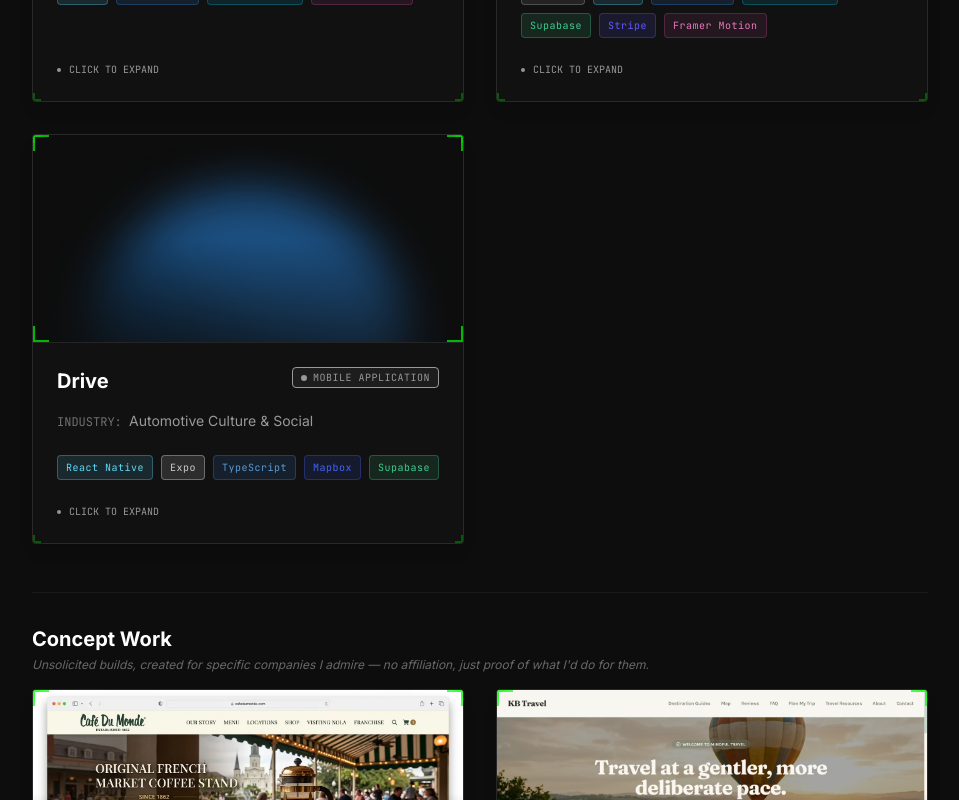
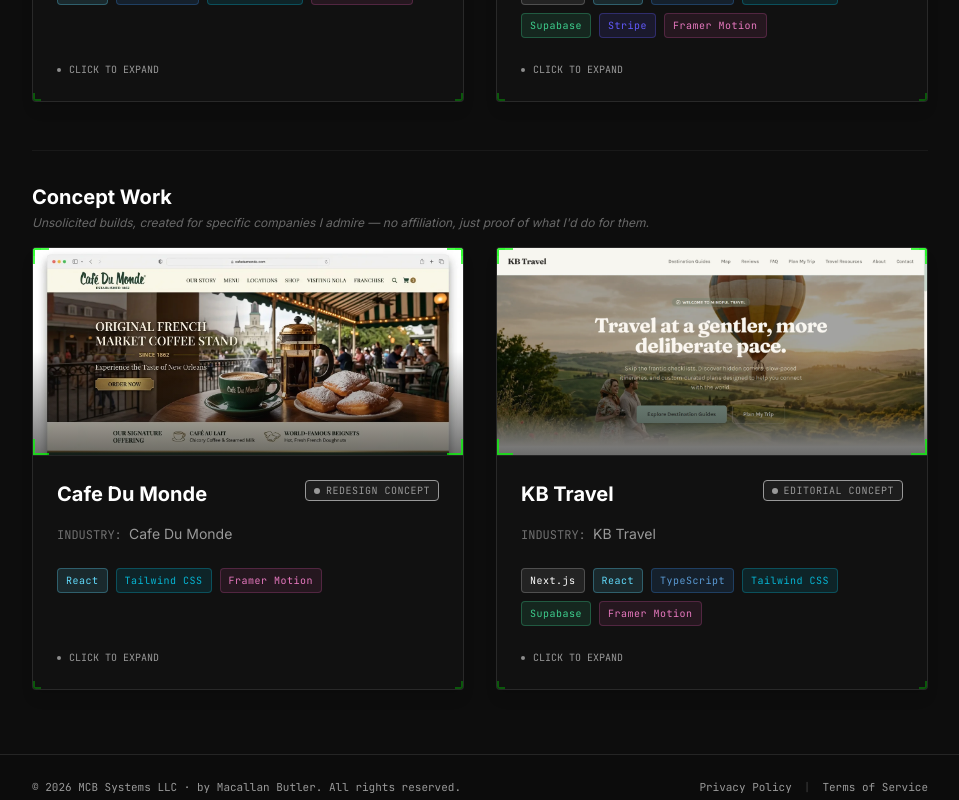
Before and after one commit to MacallanButler/portfolio-netrunner-v1, a Next.js app: page /gigs in a window 1280 px wide. Shown: the part 1100-1900 px from the top of the page, without its empty margins (288-1247 px from the left). Built offline with nearby package versions, Linux system fonts and the light colour scheme.

Commit message:
feat: remove unreleased Drive project and eliminate bespoke phrasing across site

```diff
--- a/src/app/comms/CommsClient.tsx
+++ b/src/app/comms/CommsClient.tsx
@@ -35,7 +35,7 @@
             const formattedAddons = addonsParam ? addonsParam.split(",").join(", ") : "Standard baseline";
             const brief = [
                 `// --- MCB SYSTEMS PROJECT ESTIMATOR SPECIFICATION ---`,
-                `Platform: ${typeParam || "Bespoke Platform"}`,
+                `Platform: ${typeParam || "Custom Platform"}`,
                 `Scope Tier: ${scopeParam || "Standard"}`,
                 `Modules Included: ${formattedAddons}`,
                 `Retainer Selection: ${planParam || "None"}`,
--- a/src/app/contact/page.tsx
+++ b/src/app/contact/page.tsx
@@ -5,13 +5,13 @@
 
 export const metadata: Metadata = {
   title: "Contact MCB Systems | Start a Project",
-  description: `Get in touch with ${BRAND.legalName} to discuss bespoke web development, UI architecture, or new digital flagship projects.`,
+  description: `Get in touch with ${BRAND.legalName} to discuss custom web development, UI architecture, or new digital flagship projects.`,
   alternates: {
     canonical: `${BRAND.siteUrl}/contact`,
   },
   openGraph: {
     title: `Contact MCB Systems | Start a Project`,
-    description: `Get in touch with ${BRAND.legalName} to discuss bespoke web development, UI architecture, or new digital flagship projects.`,
+    description: `Get in touch with ${BRAND.legalName} to discuss custom web development, UI architecture, or new digital flagship projects.`,
     url: `${BRAND.siteUrl}/contact`,
     siteName: BRAND.displayName,
   },
--- a/src/app/gigs/GigsClient.tsx
+++ b/src/app/gigs/GigsClient.tsx
@@ -14,7 +14,7 @@
 
   // Split projects based on dynamic brief groupings
   const independentBuilds = projectsData.filter((p) =>
-    ["ghost_mountain", "apex_drop", "blue_horizon", "proj_wrought", "drive"].includes(p.id)
+    ["ghost_mountain", "apex_drop", "blue_horizon", "proj_wrought"].includes(p.id)
   );
   const conceptWork = projectsData.filter((p) =>
     ["cafe_du_monde", "proj_mom"].includes(p.id)
--- a/src/app/layout.tsx
+++ b/src/app/layout.tsx
@@ -22,7 +22,7 @@
     default: `${BRAND.displayName} | Full-Stack Development & UI Architecture Studio`,
     template: `%s | ${BRAND.displayName}`
   },
-  description: `${BRAND.legalName} is a web development and UI architecture studio founded by ${BRAND.founder}, specializing in high-fidelity React, Next.js, and bespoke digital solutions.`,
+  description: `${BRAND.legalName} is a web development and UI architecture studio founded by ${BRAND.founder}, specializing in high-fidelity React, Next.js, and custom digital solutions.`,
   keywords: [
     BRAND.displayName,
     BRAND.legalName,
@@ -56,13 +56,13 @@
     locale: "en_US",
     url: BRAND.siteUrl,
     title: `${BRAND.displayName} | Full-Stack Development & UI Architecture Studio`,
-    description: `${BRAND.legalName} is a web development and UI architecture studio founded by ${BRAND.founder}, specializing in high-fidelity React, Next.js, and bespoke digital solutions.`,
+    description: `${BRAND.legalName} is a web development and UI architecture studio founded by ${BRAND.founder}, specializing in high-fidelity React, Next.js, and custom digital solutions.`,
     siteName: BRAND.displayName,
   },
   twitter: {
     card: "summary_large_image",
     title: `${BRAND.displayName} | Full-Stack Development & UI Architecture Studio`,
-    description: `${BRAND.legalName} is a web development and UI architecture studio founded by ${BRAND.founder}, specializing in high-fidelity React, Next.js, and bespoke digital solutions.`,
+    description: `${BRAND.legalName} is a web development and UI architecture studio founded by ${BRAND.founder}, specializing in high-fidelity React, Next.js, and custom digital solutions.`,
   },
   robots: {
     index: true,
--- a/src/app/opengraph-image.tsx
+++ b/src/app/opengraph-image.tsx
@@ -72,7 +72,7 @@
               lineHeight: 1.5,
             }}
           >
-            Bespoke digital experiences built with Next.js, React, TypeScript, and modern architecture.
+            Custom digital experiences built with Next.js, React, TypeScript, and modern architecture.
           </div>
         </div>
 
--- a/src/app/page.tsx
+++ b/src/app/page.tsx
@@ -43,7 +43,7 @@
           "@id": `${BRAND.siteUrl}/#organization`,
           "name": BRAND.legalName
         },
-        "description": `${BRAND.founder} is the founder of ${BRAND.legalName}, a development studio specializing in high-fidelity React, Next.js, and bespoke web software.`
+        "description": `${BRAND.founder} is the founder of ${BRAND.legalName}, a development studio specializing in high-fidelity React, Next.js, and custom web software.`
       }
     ]
   };
--- a/src/app/sitemap.ts
+++ b/src/app/sitemap.ts
@@ -65,7 +65,7 @@
       changeFrequency: 'yearly',
       priority: 0.3,
     },
-    ...['wrought', 'apex_drop', 'ghost_mountain', 'drive', 'blue_horizon', 'proj_mom', 'cafe_du_monde'].map((slug) => ({
+    ...['wrought', 'apex_drop', 'ghost_mountain', 'blue_horizon', 'proj_mom', 'cafe_du_monde'].map((slug) => ({
       url: `${baseUrl}/work/${slug}`,
       lastModified: new Date('2026-09-09'),
       changeFrequency: 'monthly' as const,
--- a/src/app/terms/page.tsx
+++ b/src/app/terms/page.tsx
@@ -55,11 +55,11 @@
             <span className="text-neon-cyan text-xs">01.</span> Services & Scope of Work
           </h2>
           <p>
-            MCB Systems provides professional web development, UI/UX architecture, performance optimization, and maintenance services across standard packages and bespoke contracts:
+            MCB Systems provides professional web development, UI/UX architecture, performance optimization, and maintenance services across standard packages and custom contracts:
           </p>
           <ul className="list-disc pl-5 space-y-2 font-mono text-xs text-white/80">
             <li>
-              <strong className="text-white">One-Time Builds:</strong> Custom digital presences, marketing web builds, and bespoke web applications (including Starter, Standard, and Custom tiers). Each project includes agreed page architecture, mobile responsiveness, SEO foundations, and production hosting deployment.
+              <strong className="text-white">One-Time Builds:</strong> Custom digital presences, marketing web builds, and tailored web applications (including Starter, Standard, and Custom tiers). Each project includes agreed page architecture, mobile responsiveness, SEO foundations, and production hosting deployment.
             </li>
             <li>
               <strong className="text-white">Monthly Care Plans:</strong> Ongoing maintenance retainers (Basic, Growth, and Partner tiers) covering uptime monitoring, SSL certificate verification, dependency updates, search visibility reporting, and designated support hours.
--- a/src/app/work/[id]/page.tsx
+++ b/src/app/work/[id]/page.tsx
@@ -313,7 +313,7 @@
         <section className="p-8 md:p-12 rounded-sm border border-neon-cyan/30 bg-surface-card text-center space-y-4 shadow-[0_0_40px_rgba(0,255,255,0.05)]">
           <Sparkles className="w-8 h-8 text-neon-cyan mx-auto animate-pulse" />
           <h2 className="text-2xl md:text-3xl font-bold text-white">
-            Need a bespoke digital system like {cs.title}?
+            Need a custom digital system like {cs.title}?
           </h2>
           <p className="text-xs md:text-sm text-text-muted max-w-xl mx-auto font-sans leading-relaxed">
             MCB Systems LLC partners with businesses to engineer ultra-fast, high-converting web applications, mobile platforms, and digital flagships.
--- a/src/components/services/ProjectEstimator.tsx
+++ b/src/components/services/ProjectEstimator.tsx
@@ -33,7 +33,7 @@
 const PLATFORMS: PlatformType[] = [
   {
     id: "flagship",
-    name: "Bespoke Digital Flagship",
+    name: "Custom Digital Flagship",
     tag: "Next.js · Tailwind · Sub-second LCP",
     icon: Sparkles,
     baseMin: 2000,
--- a/src/data/caseStudies.ts
+++ b/src/data/caseStudies.ts
@@ -42,7 +42,7 @@
     role: "Lead Full-Stack Developer & UI Architect",
     techStack: ["Next.js", "React", "TypeScript", "Tailwind CSS", "Supabase", "Stripe", "Framer Motion"],
     heroImage: "/previews/proj_wrought.webp",
-    overview: "Wrought is a bespoke digital flagship engineered for a modular, dual-zone panini press. Rejecting standard, slow off-the-shelf templates, Wrought proves how custom software engineering and motion design elevate consumer hardware into an immersive brand experience.",
+    overview: "Wrought is a custom digital flagship engineered for a modular, dual-zone panini press. Rejecting standard, slow off-the-shelf templates, Wrought proves how custom software engineering and motion design elevate consumer hardware into an immersive brand experience.",
     challenge: "Generic e-commerce platforms struggle to communicate multi-component industrial design and technical product benefits without degrading load speed and mobile responsiveness.",
     architecture: {
       framework: "Next.js 16 (App Router) + React 19",
@@ -155,47 +155,6 @@
     liveUrl: "https://ghostmountain.macallanbutler.com",
     repoUrl: "https://github.com/MacallanButler"
   },
-  drive: {
-    id: "drive",
-    title: "Drive",
-    tagline: "Cross-Platform Native Mobile Application for Automotive Culture",
-    client: "Automotive Community & Social Concept",
-    sector: "Native Mobile & Automotive Navigation",
-    timeline: "August 2026",
-    role: "Mobile Architect & Full-Stack Developer",
-    techStack: ["React Native", "Expo", "TypeScript", "Mapbox GL", "Supabase", "Reanimated"],
-    heroImage: "/previews/drive.png",
-    overview: "Drive is a dark-mode, high-octane native mobile application designed for car enthusiasts. Built around positive cruise culture, scenic route discovery, and automotive community rather than street racing or toxicity.",
-    challenge: "Mainstream navigation tools like Google Maps optimize strictly for fastest highway transit, ignoring winding scenic roads, elevation changes, and convoy cruise coordination.",
-    architecture: {
-      framework: "React Native (Expo SDK) + TypeScript",
-      database: "Supabase (PostgreSQL, Auth, Realtime Channels)",
-      styling: "Dynamic theme token engine (Asphalt Dark + Accent Glows)",
-      deployment: "iOS & Android native application targets via EAS",
-      rationale: "Mapbox Native (@rnmapbox/maps) delivers smooth vector tile rendering with custom dark map styles and custom route overlays at native 60fps."
-    },
-    keyFeatures: [
-      {
-        title: "Scenic Route Discovery & Curated Cruise Paths",
-        description: "Community-rated driving routes featuring elevation profiles, twisty canyon ratings, pavement quality indicators, and scenic lookout waypoints."
-      },
-      {
-        title: "Automotive Theming System",
-        description: "A vehicle-unlocked theme architecture where users unlock customized design skins (JDM Akihabara neon, Euro precision silver, American Muscle amber) based on their garage."
-      },
-      {
-        title: "Real-Time Convoy & Cruise Telemetry",
-        description: "Supabase Realtime channels allow cruise leaders to coordinate group waypoints and member proximity without public broadcast."
-      }
-    ],
-    performanceMetrics: [
-      { label: "Native Map FPS", value: "60 FPS", subtext: "Hardware-accelerated Mapbox rendering" },
-      { label: "Cross-Platform Codebase", value: "95% Shared", subtext: "Single codebase for iOS & Android" },
-      { label: "Theme Switch Overhead", value: "0ms", subtext: "CSS variable token swap engine" }
-    ],
-    liveUrl: null,
-    repoUrl: "https://github.com/MacallanButler"
-  },
   blue_horizon: {
     id: "blue_horizon",
     title: "Blue Horizon",
@@ -240,14 +199,14 @@
   proj_mom: {
     id: "proj_mom",
     title: "KB Travel",
-    tagline: "Boutique Editorial Travel Planning Platform & Bespoke Itineraries",
+    tagline: "Boutique Editorial Travel Planning Platform & Tailored Itineraries",
     client: "KB Travel",
     sector: "Luxury Travel & Editorial Hospitality",
     timeline: "July 2026",
     role: "Full-Stack Developer & Brand Designer",
     techStack: ["Next.js", "React", "TypeScript", "Tailwind CSS", "Supabase", "Leaflet", "Resend", "Framer Motion"],
     heroImage: "/previews/kb_card.webp",
-    overview: "KB Travel is a calm, editorial travel planning platform featuring warm vintage motifs, a custom interactive compass cursor, destination mapping, and a bespoke itinerary request wizard.",
+    overview: "KB Travel is a calm, editorial travel planning platform featuring warm vintage motifs, a custom interactive compass cursor, destination mapping, and a tailored itinerary request wizard.",
     challenge: "In an era of generic AI travel aggregators, human luxury travel planners need a digital presence that feels deeply personal, discerning, and high-touch.",
     architecture: {
       framework: "Next.js 16 + React 19",
@@ -263,7 +222,7 @@
       },
       {
         title: "Custom Compass Cursor & Micro-Interactions",
-        description: "A delightful, bespoke compass needle cursor that responds to mouse velocity and directional travel themes."
+        description: "A delightful, custom compass needle cursor that responds to mouse velocity and directional travel themes."
       },
       {
         title: "The 'Why Human Over AI' Value Proposition",
--- a/src/data/projects.json
+++ b/src/data/projects.json
@@ -113,24 +113,5 @@
     "repoUrl": "https://github.com/MacallanButler",
     "liveUrl": "https://wrought.macallanbutler.com",
     "previewUrl": "/previews/proj_wrought.webp"
-  },
-  {
-    "id": "drive",
-    "title": "Drive",
-    "client": "Automotive Culture & Social",
-    "category": "Mobile Application",
-    "description": "A cross-platform mobile application for car enthusiasts built around positive driving culture: group cruises, scenic route discovery, map telemetry, and custom vehicle-unlocked themes.",
-    "techStack": [
-      "React Native",
-      "Expo",
-      "TypeScript",
-      "Mapbox",
-      "Supabase"
-    ],
-    "status": "COMPLETED",
-    "completionDate": "2026-08-15",
-    "repoUrl": "https://github.com/MacallanButler",
-    "liveUrl": null,
-    "previewUrl": "/previews/drive.png"
   }
 ]
```
